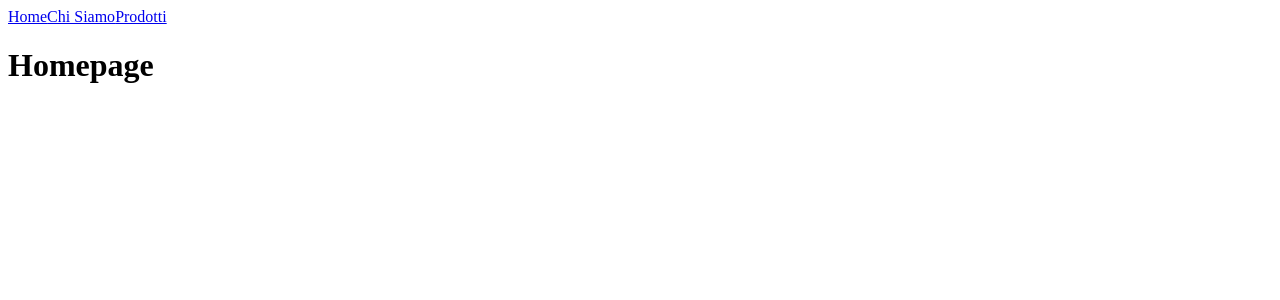
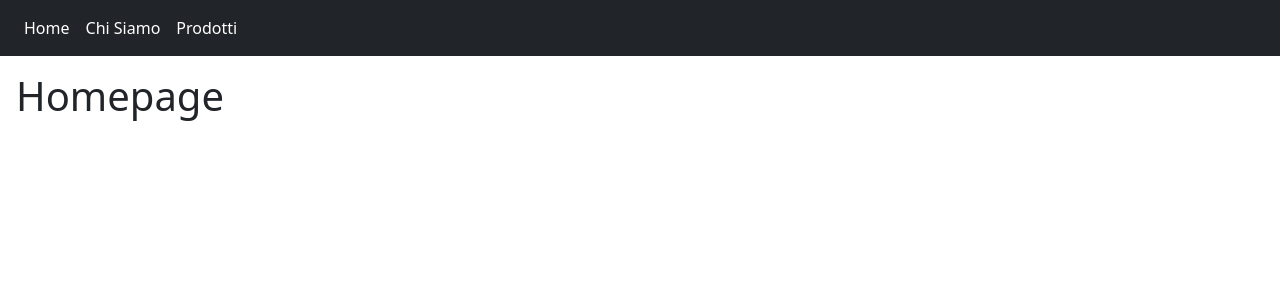
Before and after one commit to Angelorapana/react-router, a React (Vite) app in the folder react-router/: page / in a window 1280 px wide. Shown: the top 300 px of the page. Built offline with nearby package versions, Linux system fonts and the light colour scheme.

Commit message:
Creato Layout con import componente Outlet di react-router-dom

```diff
--- a/react-router/src/App.jsx
+++ b/react-router/src/App.jsx
@@ -2,7 +2,7 @@ import { BrowserRouter, Routes, Route } from "react-router-dom";
 import Home from "./Pages/Home.jsx";
 import ChiSiamo from "./Pages/ChiSiamo.jsx";
 import Prodotti from "./Pages/Prodotti.jsx";
-import NavBar from "./Components/NavBar.jsx";
+import Layout from "./Components/Layout.jsx";
 
 function App() {
 
@@ -10,11 +10,13 @@ function App() {
   return (
 
     <BrowserRouter>
-      <NavBar />
+
       <Routes>
-        <Route path="/" element={<Home />} />
-        <Route path="/ChiSiamo" element={<ChiSiamo />} />
-        <Route path="/Prodotti" element={<Prodotti />} />
+        <Route element={<Layout />}>
+          <Route path="/" element={<Home />} />
+          <Route path="/ChiSiamo" element={<ChiSiamo />} />
+          <Route path="/Prodotti" element={<Prodotti />} />
+        </Route>
       </Routes>
     </BrowserRouter>
 
--- /dev/null
+++ b/react-router/src/Components/Layout.jsx
@@ -0,0 +1,13 @@
+import { Outlet } from "react-router-dom";
+import Navbar from "./NavBar.jsx";
+
+function Layout() {
+    return (
+        <>
+            <Navbar />
+            <Outlet />
+        </>
+    )
+}
+
+export default Layout;
--- a/react-router/src/Components/NavBar.jsx
+++ b/react-router/src/Components/NavBar.jsx
@@ -2,15 +2,14 @@ import { Link } from "react-router-dom";
 
 function NavBar() {
     return (
-        <nav>
 
-            <Link to="/">Home</Link>
-
-            <Link to="/ChiSiamo">Chi Siamo</Link>
-
-            <Link to="/Prodotti">Prodotti</Link>
-
-        </nav>
+        <nav className="navbar navbar-expand-lg navbar-dark bg-dark px-3">
+            <div className="navbar-nav">
+                <Link className="nav-link text-white" to="/"> Home</Link>
+                <Link className="nav-link text-white" to="/ChiSiamo"> Chi Siamo</Link>
+                <Link className="nav-link text-white" to="/Prodotti"> Prodotti</Link>
+            </div>
+        </nav >
     );
 }
 
--- a/react-router/src/Pages/ChiSiamo.jsx
+++ b/react-router/src/Pages/ChiSiamo.jsx
@@ -1,7 +1,7 @@
 function ChiSiamo() {
 
     return (
-        <h1>Chi Siamo</h1>
+        <h1 className="p-3">Chi Siamo</h1>
     )
 }
 
--- a/react-router/src/Pages/Home.jsx
+++ b/react-router/src/Pages/Home.jsx
@@ -1,7 +1,7 @@
 function Home() {
 
     return (
-        <h1>Homepage</h1>
+        <h1 className="p-3">Homepage</h1>
     )
 
 }
--- a/react-router/src/Pages/Prodotti.jsx
+++ b/react-router/src/Pages/Prodotti.jsx
@@ -1,7 +1,7 @@
 function Prodotti() {
 
     return (
-        <h1>Prodotti</h1>
+        <h1 className="p-3">Prodotti</h1>
     )
 }
 
--- a/react-router/src/main.jsx
+++ b/react-router/src/main.jsx
@@ -1,6 +1,7 @@
 import { StrictMode } from 'react'
 import { createRoot } from 'react-dom/client'
 import App from './App.jsx'
+import 'bootstrap/dist/css/bootstrap.min.css'
 
 createRoot(document.getElementById('root')).render(
   <StrictMode>
```
